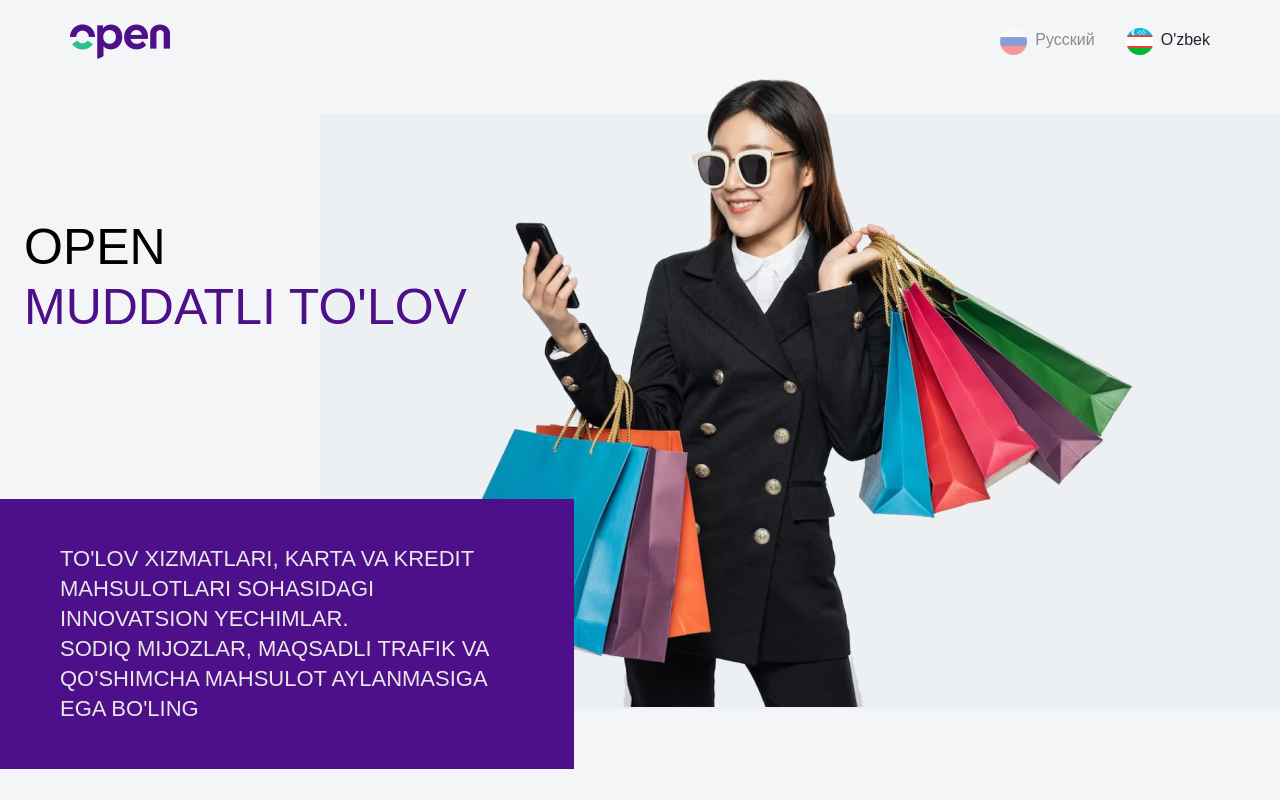
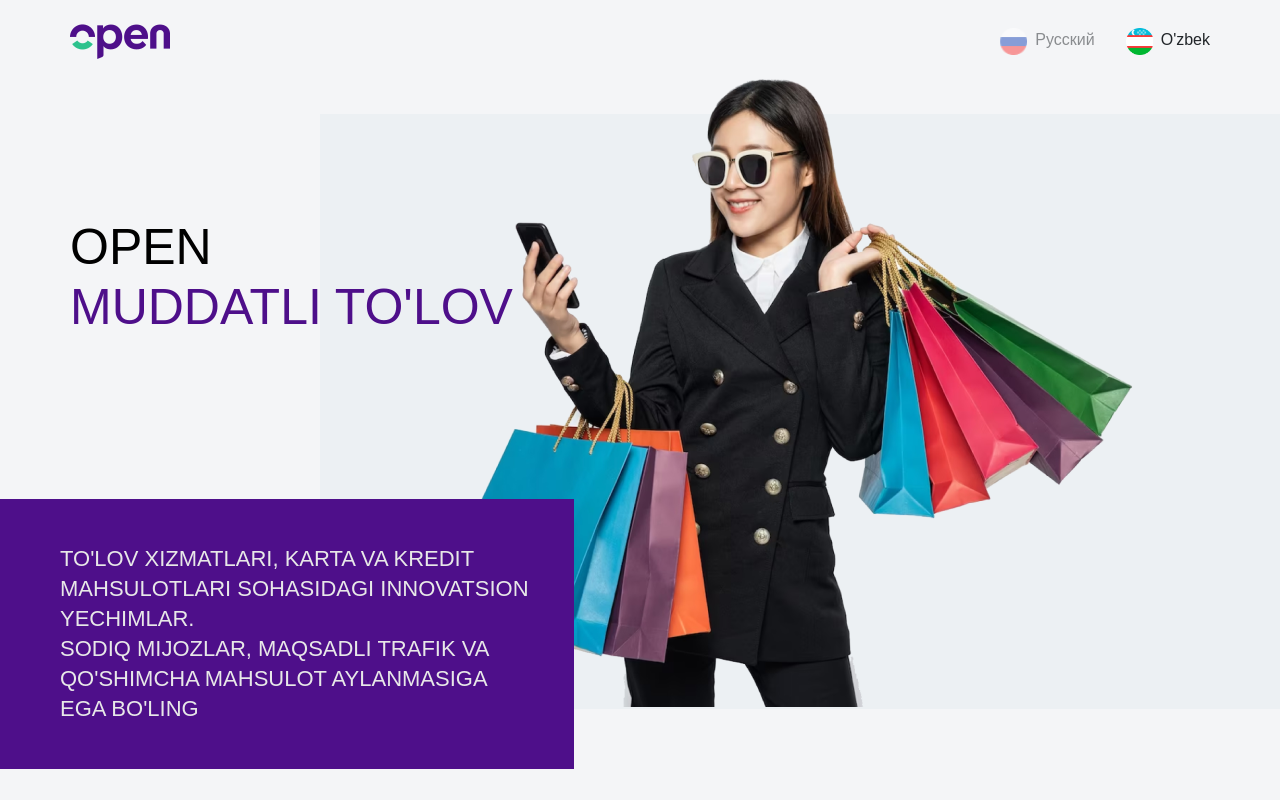
Before and after one commit to RamazonovDeveloper/OpenRassrochkaNew, a React (Create React App) app: page / in a window 1280 px wide. Shown: the top 800 px of the page. Built offline with nearby package versions, Linux system fonts and the light colour scheme.

Commit message:
Fixed hero section media styles

```diff
--- a/src/App.css
+++ b/src/App.css
@@ -114,9 +114,46 @@
     }
 }
 
+@media screen and (min-width:576px) {
+    .hero__block{
+        padding-left: 40px;
+        padding-right: 40px;
+    }
+}
+
 @media screen and (min-width:600px) {
     .hero::after {
         left: 10%;
+    }
+
+    .hero__block{
+        padding-left: 42px;
+    }
+}
+
+@media screen and (min-width:630px) {
+    .hero__block{
+        padding-left: 57px;
+    }
+}
+
+
+@media screen and (min-width:660px) {
+    .hero__block{
+        padding-left: 72px;
+    }
+}
+
+@media screen and (min-width:690px) {
+    .hero__block{
+        padding-left: 87px;
+    }
+}
+
+
+@media screen and (min-width:720px) {
+    .hero__block{
+        padding-left: 102px;
     }
 }
 
@@ -147,6 +184,142 @@
 
     .hero::after {
         left: 30%;
+    }
+
+    .hero__block{
+        padding-left: 36px;
+    }
+}
+
+
+@media screen and (min-width:780px) {
+    .hero__block{
+        padding-left: 42px;
+    }
+}
+
+@media screen and (min-width:820px) {
+    .hero__block{
+        padding-left: 62px;
+    }
+}
+
+
+@media screen and (min-width:860px) {
+    .hero__block{
+        padding-left: 82px;
+    }
+}
+
+@media screen and (min-width:900px) {
+    .hero__block{
+        padding-left: 102px;
+    }
+}
+
+@media screen and (min-width:950px) {
+    .hero__block{
+        padding-left: 127px;
+    }
+}
+
+@media screen and (min-width:980px) {
+    .hero__block{
+        padding-left: 142px;
+    }
+}
+
+@media screen and (min-width:992px) {
+    .hero__block{
+        padding-left: 28px;
+    }
+}
+
+@media screen and (min-width:1020px) {
+    .hero__block{
+        padding-left: 42px;
+    }
+}
+
+@media screen and (min-width:1050px) {
+    .hero__block{
+        padding-left: 57px;
+    }
+}
+
+@media screen and (min-width:1100px) {
+    .hero__block{
+        padding-left: 82px;
+    }
+}
+
+@media screen and (min-width:1130px) {
+    .hero__block{
+        padding-left: 97px;
+    }
+}
+
+@media screen and (min-width:1160px) {
+    .hero__block{
+        padding-left: 112px;
+    }
+}
+
+@media screen and (min-width:1185px) {
+    .hero__block{
+        padding-left: 124px;
+    }
+}
+
+
+
+@media screen and (min-width:1200px) {
+    .hero__block{
+        padding-left: 30px;
+    }
+}
+
+@media screen and (min-width:1230px) {
+    .hero__block{
+        padding-left: 45px;
+    }
+}
+
+
+@media screen and (min-width:1260px) {
+    .hero__block{
+        padding-left: 60px;
+    }
+}
+
+
+@media screen and (min-width:1290px) {
+    .hero__block{
+        padding-left: 75px;
+    }
+}
+
+@media screen and (min-width:1330px) {
+    .hero__block{
+        padding-left: 95px;
+    }
+}
+
+@media screen and (min-width:1360px) {
+    .hero__block{
+        padding-left: 110px;
+    }
+}
+
+@media screen and (min-width:1390px) {
+    .hero__block{
+        padding-left: 125px;
+    }
+}
+
+@media screen and (min-width:1440px) {
+    .hero__block{
+        padding-left: 70px;
     }
 }
 
--- a/src/App.js
+++ b/src/App.js
@@ -77,7 +77,7 @@
   // console.log(langData);
 
   return (
-    <div className="">
+    <div className="relative">
       {/* NAVBAR SECTION START */}
       <div className="container">
         <div className="flex justify-between items-center pt-6 pb-[10px]">
@@ -153,17 +153,20 @@
       {/* NAVBAR SECTION END */}
 
       {/* HERO SECTION START */}
-      <div className="xxl:relative w-[100%]">
-        <div className="xxl:container">
-          <div className="hero overflow-hidden w-full min-h-[700px] xl:pl-[10%] xxl:pl-0 flex flex-col justify-between relative xxl:static">
+      {/* <div className="xxl:relative w-[100%] max-w-[1200px] "> */}
+        <div className="xxl:relative">
+          <div className="hero xxl:container overflow-hidden w-full min-h-[700px] flex flex-col justify-between relative xxl:static">
             {/* hero TITLE */}
-            <h1 className="hero__title text-black text-uppercase text-[35px] max-w-[202px] px-4 py-2 sm:text-[40px] lg:text-[50px] xl:text-[60px] smm:max-w-[300px] md:max-w-[550px] md:mt-[140px]">
+            <div className="container xl:clear-left xxl:px-0">
+              <h1 className="hero__title text-black text-uppercase text-[35px] max-w-[202px] py-2 sm:text-[40px] lg:text-[50px] xl:text-[60px] smm:max-w-[300px] md:max-w-[550px] md:mt-[140px]">
                 open
                 <p className="text-main_color"> {langData?.header_title}</p>
               </h1>
+            </div>
 
             {/* hero BLOCK */}
-            <div className="hero__block bg-main_color py-[30px] px-2.5 sm:px-4 md:px-5 lg:py-[45px] lg:px-[60px] max-w-[309px] sm:max-w-[377px] smm:max-w-[400px] md:max-w-[414px] lg:max-w-[574px] xl:max-w-[650px] xl:px-[70px] xl:py-[60px]">
+            <div className="xl:container  xxl:px-0">
+              <div className="hero__block xl:static bg-main_color py-[30px] px-2.5 sm:px-4 md:px-5 xl:px-[70px] lg:py-[45px] lg:px-[60px] max-w-[309px] sm:max-w-[377px] smm:max-w-[400px] md:max-w-[414px] lg:max-w-[574px] xl:max-w-[650px] xl:py-[60px]">
                 <p className="hero__text text-[#E8E8E8] text-base sm:text-xl md:uppercase lg:text-[22px] xl:text-[25px] xs:leading-[21px]  sm:leading-[27px]  lg:leading-[30px] xl:leading-[34px]">
                   {langData?.header_text1}
                 </p>
@@ -174,6 +177,7 @@
             </div>
           </div>
         </div>
+      {/* </div> */}
       {/* HERO SECTION END */}
 
       {/* SERVICE SECTION HEADER */}
```
Lines whose indentation alone changed are shown as unchanged.
